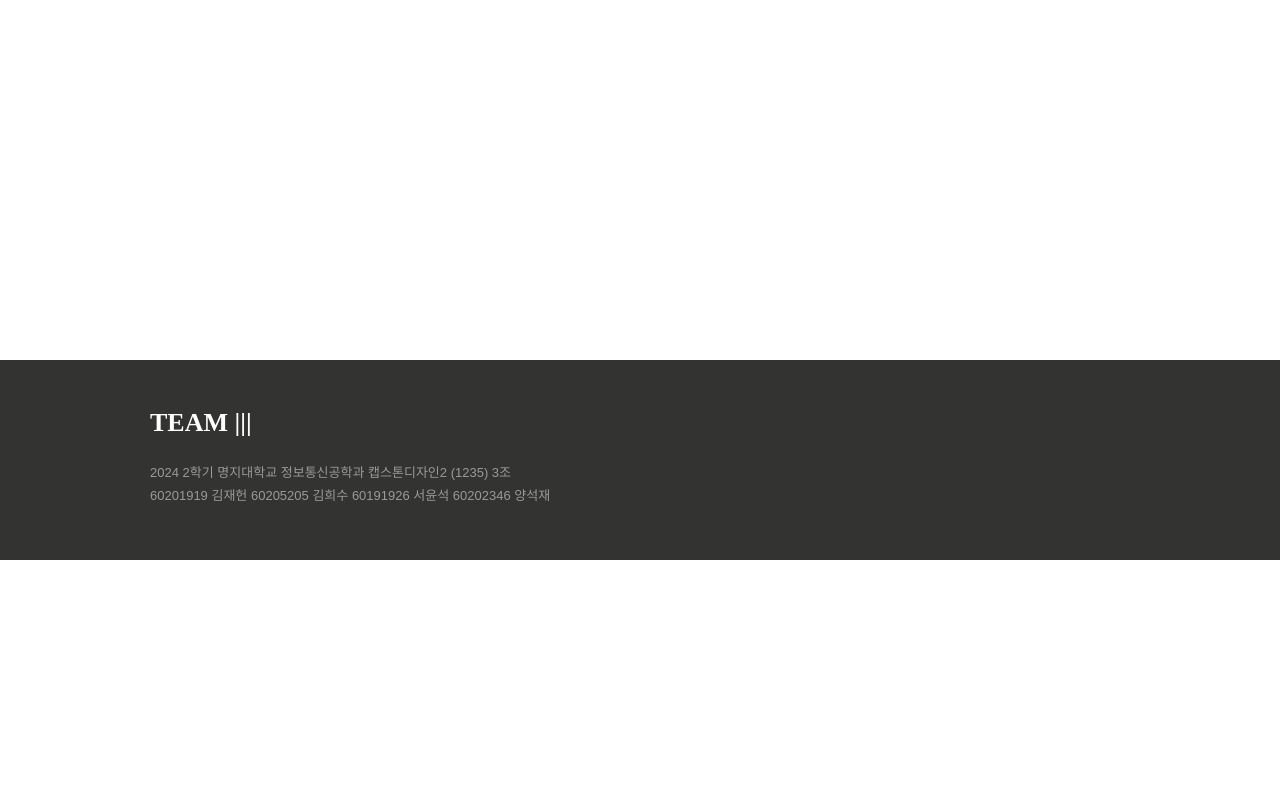
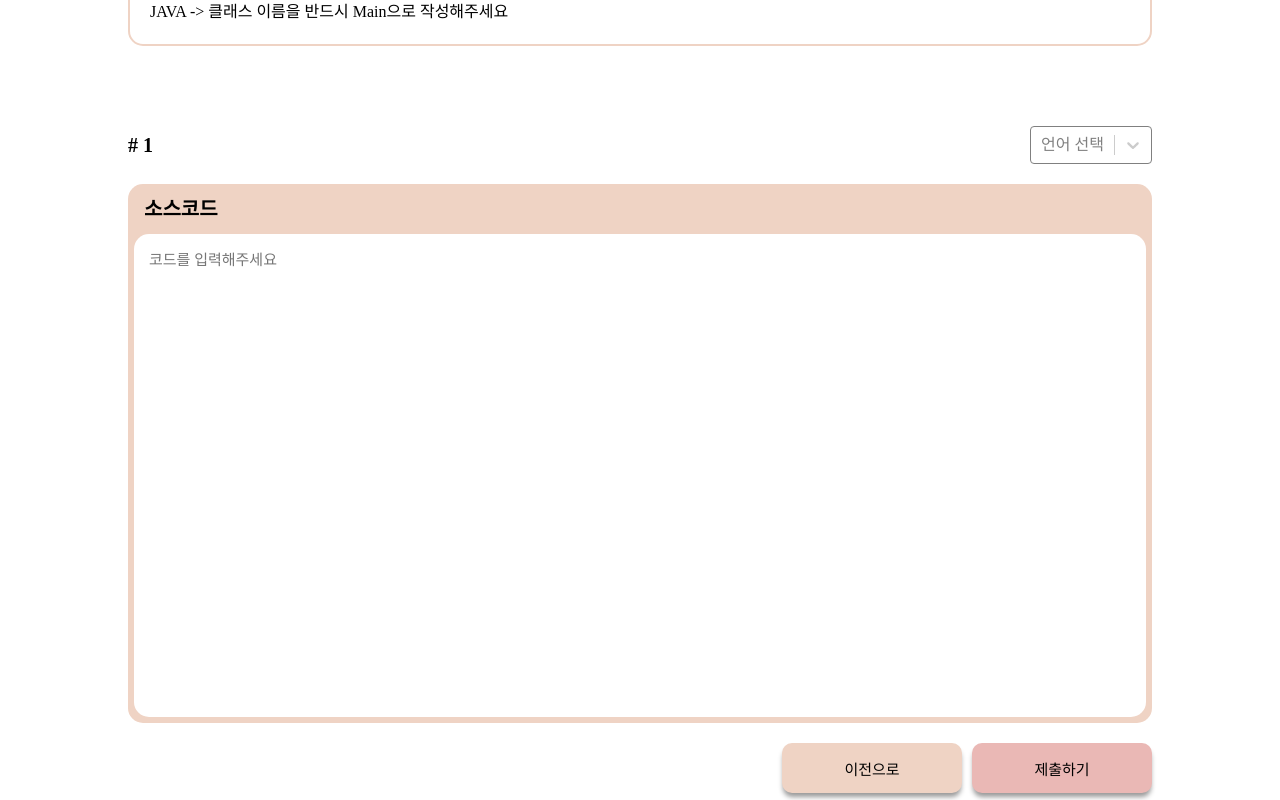
Before and after one commit to Heesu01/co-mento, a React (Create React App) app: page /submit/1 in a window 1280 px wide. Shown: the part 240-1040 px from the top of the page. Before the commit the page ends 800 px from the top, so only its background shows below. Built offline with nearby package versions, Linux system fonts and the light colour scheme; no server answers.

Commit message:
feat: 문제 제출 api 연결

```diff
--- a/src/App.js
+++ b/src/App.js
@@ -32,7 +32,7 @@
           <Route path="/rank" element={<Rank />} />
           <Route path="/review" element={<Review />} />
           <Route path="/fail" element={<Fail />} />
-          <Route path="/submit" element={<Submit />} />
+          <Route path="/submit/:problemId" element={<Submit />} />
           <Route path="/book" element={<ProblemBook />} />
           <Route path="/mycodelist/:userProfileId" element={<MycodeList />} />
         </Routes>
--- a/src/pages/Submit.js
+++ b/src/pages/Submit.js
@@ -1,20 +1,28 @@
 import React, { useState } from "react";
 import styled from "styled-components";
 import Button from "../components/Button";
-import { useNavigate } from "react-router-dom";
+import { useNavigate, useParams } from "react-router-dom";
 import Select from "react-select";
+import { Axios } from "../api/Api";
 
 const Submit = () => {
   const [selected, setSelected] = useState("");
+  const [code, setCode] = useState("");
   const navigate = useNavigate();
+  const { problemId } = useParams();
 
   const options = [
-    { value: "파이썬", label: "파이썬" },
-    { value: "자바", label: "자바" },
-    { value: "C언어", label: "C언어" },
+    { value: "python", label: "파이썬" },
+    { value: "java", label: "자바" },
+    { value: "c", label: "C언어" },
+    { value: "c#", label: "C#" },
+    { value: "c++", label: "C++" },
+    { value: "kotlin", label: "코틀린" },
+    { value: "javascript", label: "자바스크립트" },
+    { value: "r", label: "R" },
+    { value: "php", label: "php" },
+    { value: "go", label: "go" },
   ];
-
-  console.log("select: ", selected);
 
   const customStyles = {
     control: (base) => ({
@@ -47,6 +55,44 @@
     else setSelected("");
   };
 
+  const handleCodeChange = (e) => {
+    setCode(e.target.value);
+  };
+
+  const handleSubmit = async () => {
+    if (!selected || !code.trim()) {
+      alert("언어와 코드를 모두 입력해주세요.");
+      return;
+    }
+
+    if (!problemId || isNaN(Number(problemId))) {
+      alert("유효한 문제 ID가 없습니다.");
+      return;
+    }
+
+    const requestBody = {
+      language: selected,
+      code: code.trim(),
+    };
+
+    try {
+      const response = await Axios.post(
+        `/problems/${Number(problemId)}`,
+        requestBody
+      );
+      console.log("Response:", response.data);
+
+      if (response.data.success) {
+        navigate(`/review/${Number(problemId)}`, { state: response.data.data });
+      } else {
+        alert(response.data.message || "제출 중 오류가 발생했습니다.");
+      }
+    } catch (error) {
+      console.error("Error submitting code:", error);
+      alert("코드 제출에 실패했습니다. 다시 시도해주세요.");
+    }
+  };
+
   return (
     <Container>
       <CautionBox>
@@ -59,7 +105,7 @@
       </CautionBox>
       <InputBox>
         <TopBox>
-          <p># 1393 음하철도 구팔팔</p>
+          <p># {problemId || "문제 ID를 확인할 수 없습니다."}</p>
           <Select
             onChange={onChangeSelect}
             options={options}
@@ -70,7 +116,11 @@
         <CodeBox>
           <p>소스코드</p>
           <InputCodeBox>
-            <InputCode placeholder="코드를 입력해주세요" />
+            <InputCode
+              placeholder="코드를 입력해주세요"
+              value={code}
+              onChange={handleCodeChange}
+            />
           </InputCodeBox>
         </CodeBox>
       </InputBox>
@@ -82,7 +132,7 @@
         />
         <Button
           children="제출하기"
-          onClick={() => navigate(`/review`)}
+          onClick={handleSubmit}
           bgc={({ theme }) => theme.colors.deepPink}
           hoverColor={({ theme }) => theme.colors.pink}
         />
```
